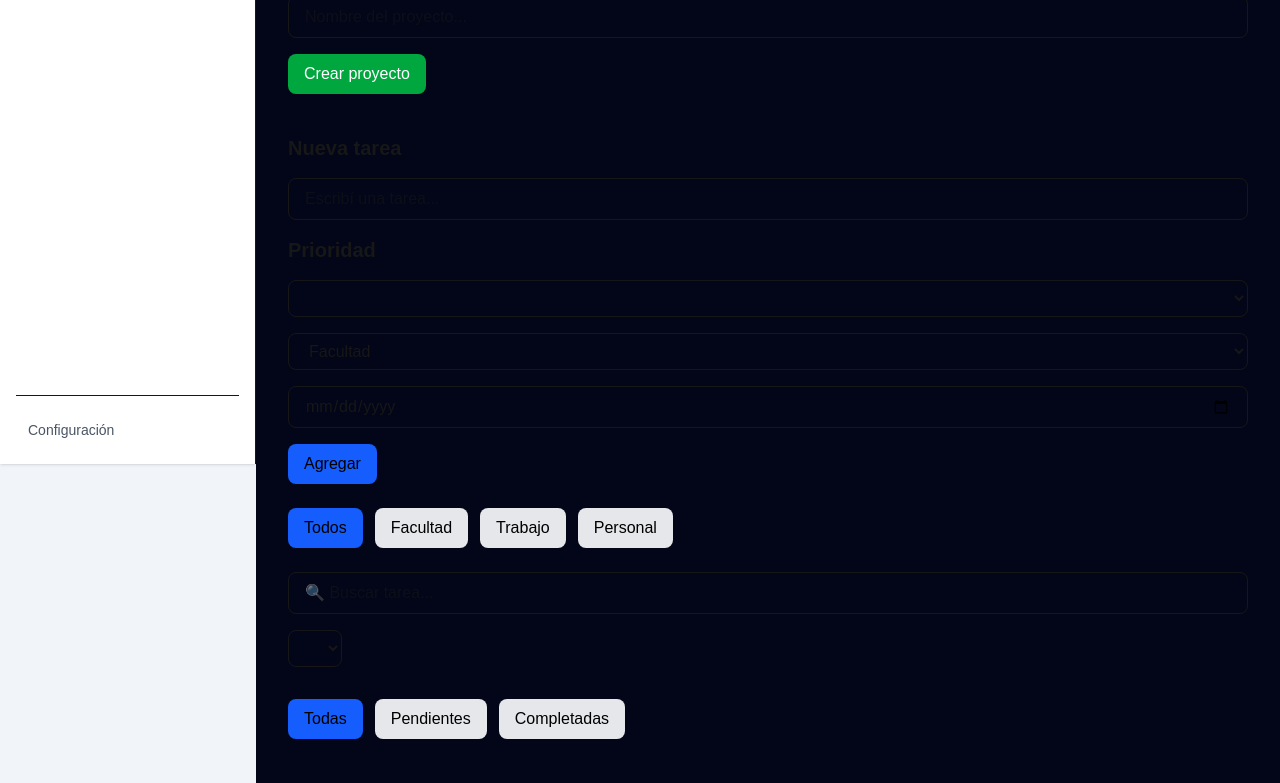
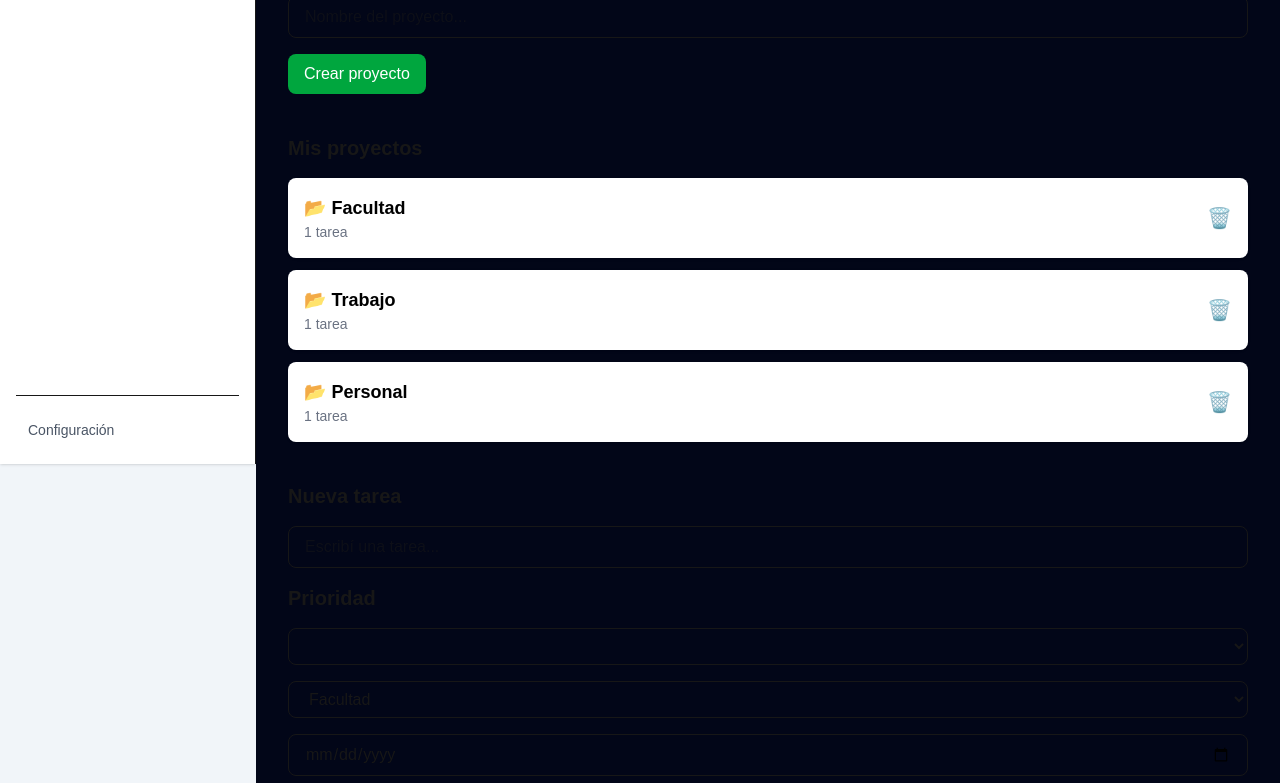
Before and after one commit to Gonza117/taskflow, a Next.js app: page / in a window 1280 px wide. Shown: the part 400-1183 px from the top of the page. Built offline with nearby package versions, Linux system fonts and the light colour scheme.

Commit message:
Añadir lista de proyectos con opción de eliminación y confirmación; mejorar diseño de SortBar y TaskItem

```diff
--- a/components/dashboard/Dashboard.tsx
+++ b/components/dashboard/Dashboard.tsx
@@ -9,6 +9,7 @@ import SearchBar from "./SearchBar";
 import SortBar from "./SortBar";
 import ProjectBar from "./ProjectBar";
 import ProjectForm from "./ProjectForm";
+import ProjectList from "./ProjectList";
 
 export default function Dashboard() {
     const [tasks, setTasks] = useState<Task[]>(() => {
@@ -77,6 +78,12 @@ export default function Dashboard() {
     const deleteTask = (id: number) => {
         setTasks((prevTasks) =>
             prevTasks.filter((task) => task.id !== id)
+        );
+    };
+
+    const deleteProject = (id: number) => {
+        setProjects((prevProjects) =>
+            prevProjects.filter((project) => project.id !== id)
         );
     };
 
@@ -201,6 +208,12 @@ export default function Dashboard() {
                 }
             />
 
+            <ProjectList
+                projects={projects}
+                tasks={tasks}
+                onDeleteProject={deleteProject}
+            />
+
             <TaskForm
                 projects={projects}
                 onAddTask={(newTask, priority,dueDate,projectId) =>
@@ -246,7 +259,6 @@ export default function Dashboard() {
                 onDeleteTask={deleteTask}
                 onEditTask={editTask}
             />
-
         </div>
     );
 }
--- /dev/null
+++ b/components/dashboard/ProjectList.tsx
@@ -0,0 +1,64 @@
+import { Project, Task } from "./types";
+
+type ProjectListProps = {
+    projects: Project[];
+    tasks: Task[];
+    onDeleteProject: (id: number) => void;
+};
+
+export default function ProjectList({
+    projects,
+    tasks,
+    onDeleteProject,
+}: ProjectListProps) {
+    return (
+        <div className="mt-10">
+            <h2 className="text-xl font-semibold mb-4">
+                Mis proyectos
+            </h2>
+
+            {projects.map((project) => {
+                const taskCount = tasks.filter(
+                    (task) => task.projectId === project.id
+                ).length;
+
+                return (
+                    <div
+                        key={project.id}
+                        className="flex justify-between text-black items-center bg-white rounded-lg shadow p-4 mb-3"
+                    >
+                        <div>
+                            <h3 className="font-semibold text-lg">
+                                📂 {project.name}
+                            </h3>
+
+                            <p className="text-gray-500 text-sm">
+                                {taskCount} {taskCount === 1 ? "tarea" : "tareas"}
+                            </p>
+                        </div>
+
+                        <button
+                            onClick={() => {
+                                if (taskCount > 0) {
+                                    alert("No podés eliminar un proyecto con tareas.");
+                                    return;
+                                }
+
+                                const confirmDelete = window.confirm(
+                                    `¿Eliminar el proyecto "${project.name}"?`
+                                );
+
+                                if (!confirmDelete) return;
+
+                                onDeleteProject(project.id);
+                            }}
+                            className="text-red-600 hover:text-red-800 text-xl"
+                        >
+                            🗑️
+                        </button>
+                    </div>
+                );
+            })}
+        </div>
+    );
+}
--- a/components/dashboard/SortBar.tsx
+++ b/components/dashboard/SortBar.tsx
@@ -15,12 +15,10 @@ export default function SortBar({
             onChange={(e) => onSortChange(e.target.value as SortOption)}
             className="border rounded-lg px-4 py-2 mt-4"
         >
-            <h2 className="text-black">
-                <option value="newest">Más nuevas</option>
-                <option value="oldest">Más antiguas</option>
-                <option value="priority">Prioridad</option>
-                <option value="dueDate">Fecha de vencimiento</option>
-            </h2>
+            <option value="newest" className="text-black">Más nuevas</option>
+            <option value="oldest" className="text-black">Más antiguas</option>
+            <option value="priority" className="text-black">Prioridad</option>
+            <option value="dueDate" className="text-black">Fecha de vencimiento</option>
         </select>
     );
 }
--- a/components/dashboard/TaskItem.tsx
+++ b/components/dashboard/TaskItem.tsx
@@ -165,10 +165,14 @@ export default function TaskItem({task,projects,onToggleTask,onDeleteTask,onEdit
                         ✏️
                     </button>
 
-                    <button className="hover:scale-110 transition"
+                    <button
                         onClick={(e) => {
                             e.stopPropagation();
-                            onDeleteTask(task.id);
+                            const confirmDelete = window.confirm(
+                                `¿Eliminar la tarea "${task.text}"?`
+                            );
+                            if (!confirmDelete) return;
+                                onDeleteTask(task.id);
                         }}
                     >
                         🗑️
```
